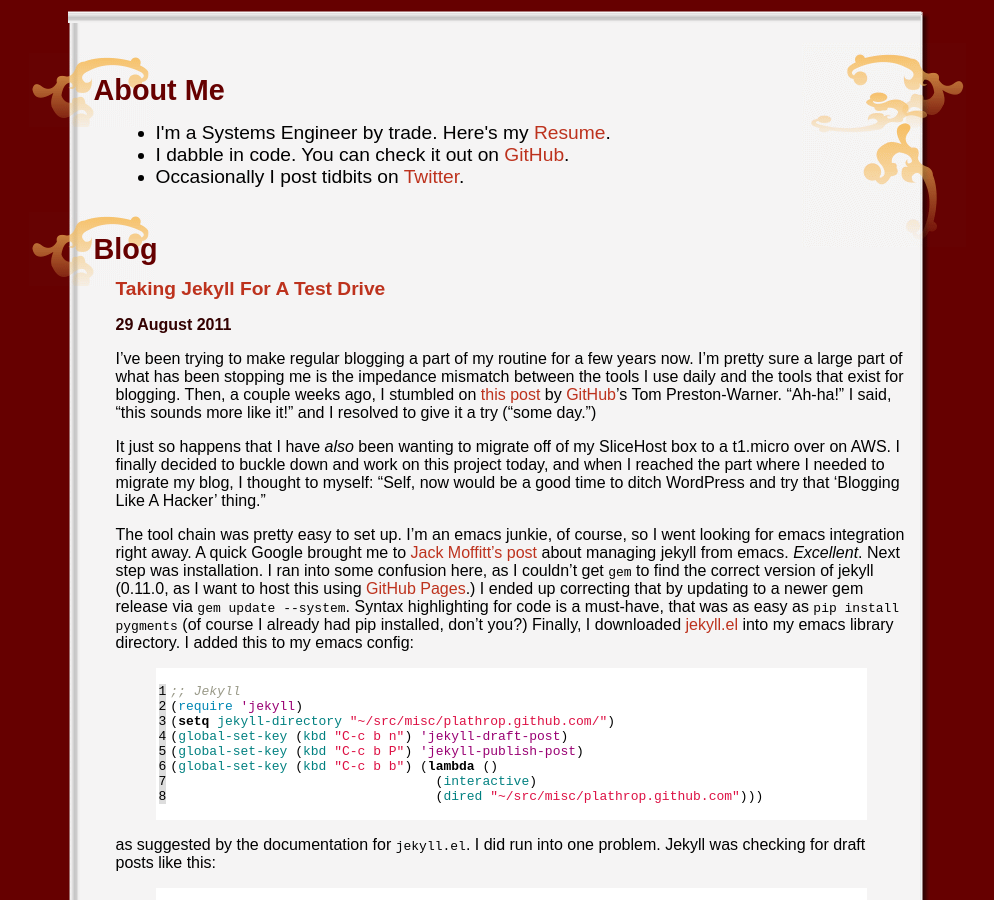
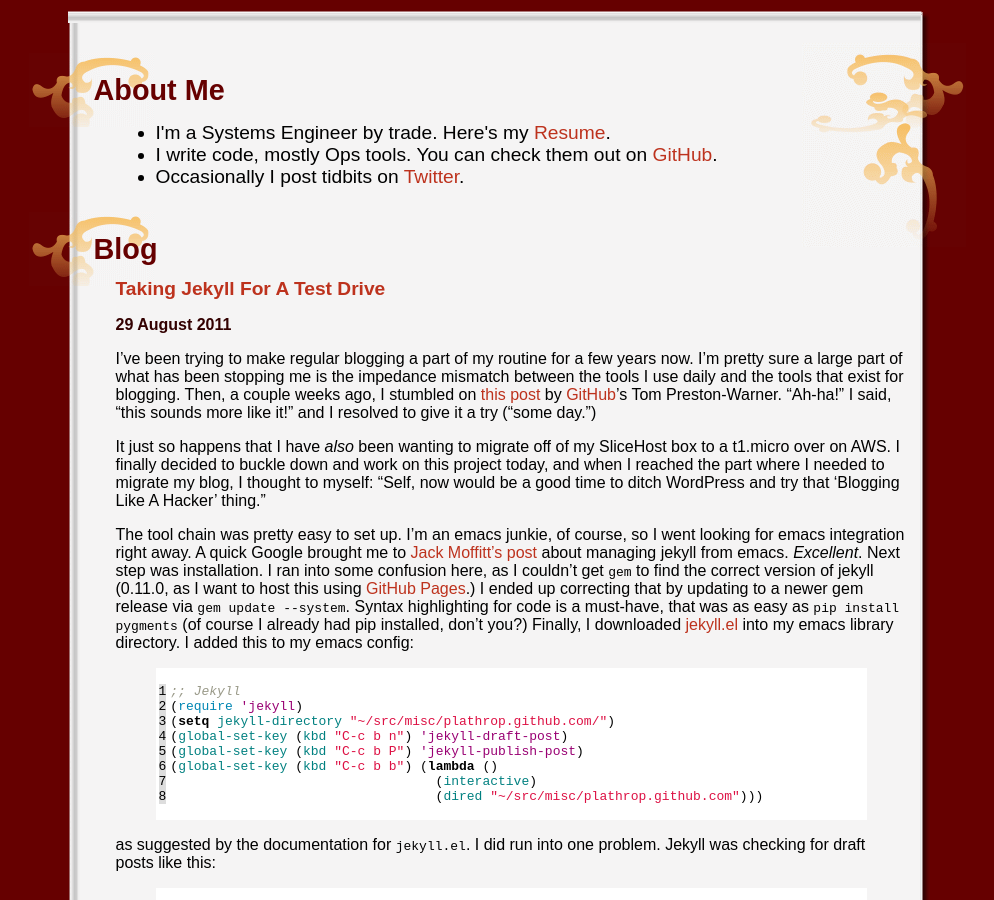
Before and after one commit to plathrop/plathrop.github.io, a Jekyll site: the page built from index.html, in a window 1280 px wide and 900 px high. Shown: the whole window, without its empty margins (145-1139 px from the left). Built offline with Jekyll 4.4.1, drawn with Linux system fonts in a browser that asks for light colours; comment, search, counter and statistics services are not loaded.

Commit message:
Update code blurb.

```diff
--- a/_layouts/master.html
+++ b/_layouts/master.html
@@ -13,7 +13,7 @@
           <h1>About Me</h1>
           <ul id="link_list">
             <li>I'm a Systems Engineer by trade. Here's my <a href="/resume.html">Resume</a>.</li>
-            <li>I dabble in code. You can check it out on <a href="http://github.com/plathrop">GitHub</a>.</li>
+            <li>I write code, mostly Ops tools. You can check them out on <a href="http://github.com/plathrop">GitHub</a>.</li>
             <li>Occasionally I post tidbits on <a href="http://twitter.com/greytalyn">Twitter</a>.</li>
           </ul>
           <img src=images/content_bg.gif class=rt_flourish>
--- a/index.html
+++ b/index.html
@@ -21,7 +21,6 @@
 <noscript>Please enable JavaScript to view the <a href="http://disqus.com/?ref_noscript">comments powered by Disqus.</a></noscript>
 <a href="http://disqus.com" class="dsq-brlink">blog comments powered by <span class="logo-disqus">Disqus</span></a>
 </div>
-
 {% if site.posts.length > 1 %}
 <h1>Archive</h1>
 <div id="post_list">
```
